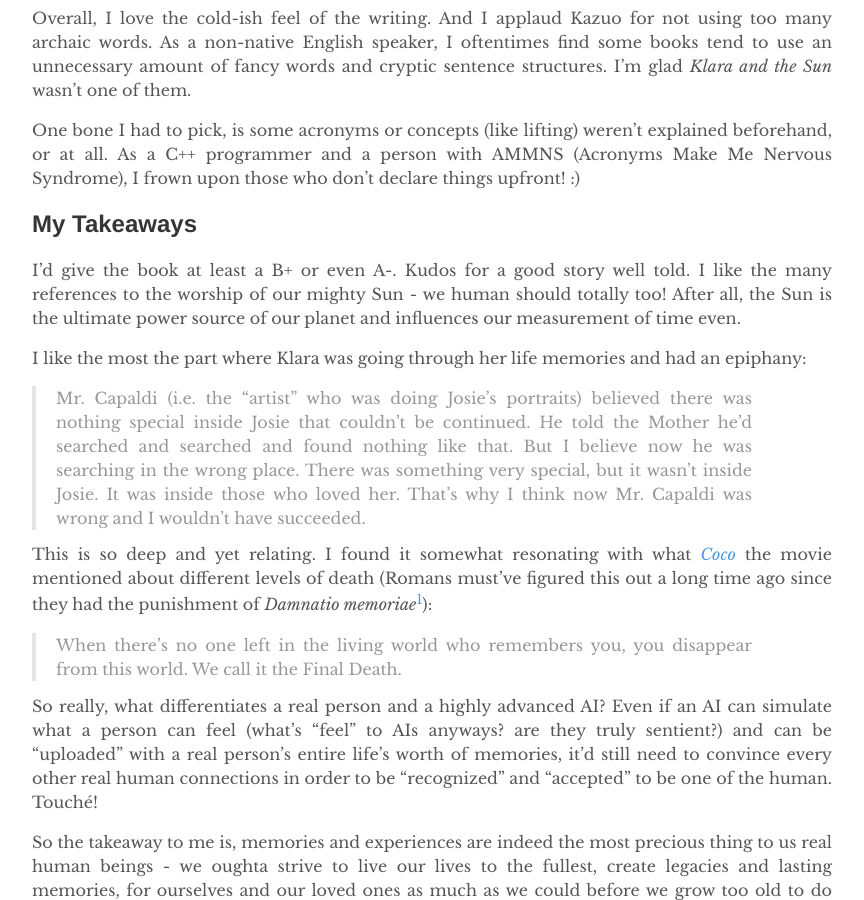
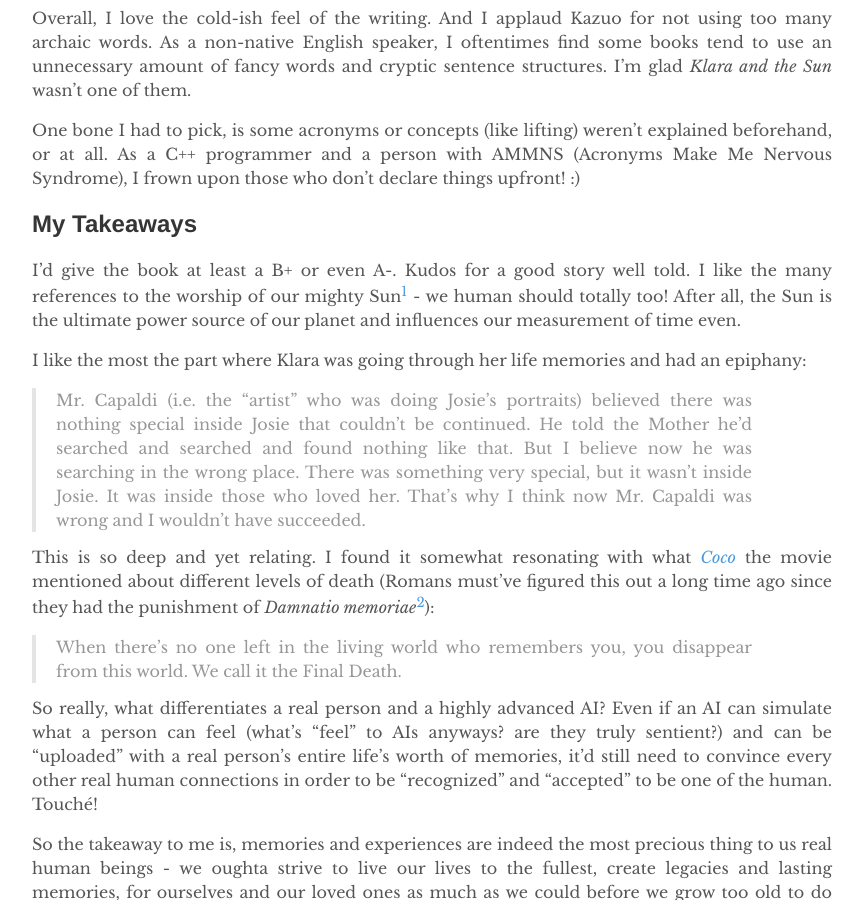
Before and after one commit to yuexiaofeng/yuexiaofeng.github.io, a Jekyll site: the page built from _posts/2022-08-23-klara.md, in a window 1280 px wide and 900 px high, scrolled down 3640 px. Shown: the whole window, without its empty margins (208-1072 px from the left). Built offline with Jekyll 4.4.1, drawn with Linux system fonts in a browser that asks for light colours; part of the change alters nothing that is shown; some of the changed text lies outside the part shown.

```diff
--- a/_posts/2022-08-23-klara.md
+++ b/_posts/2022-08-23-klara.md
@@ -50,13 +50,13 @@ One bone I had to pick, is some acronyms or concepts (like lifting) weren’t ex
 
 ## My Takeaways
 
-I'd give the book at least a B+ or even A-. Kudos for a good story well told. I like the many references to the worship of our mighty Sun - we human should totally too! After all, the Sun is the ultimate power source of our planet and influences our measurement of time even.
+I'd give the book at least a B+ or even A-. Kudos for a good story well told. I like the many references to the worship of our mighty Sun[^fn1] - we human should totally too! After all, the Sun is the ultimate power source of our planet and influences our measurement of time even.
 
 I like the most the part where Klara was going through her life memories and had an epiphany:
 
 > Mr. Capaldi (i.e. the "artist" who was doing Josie's portraits) believed there was nothing special inside Josie that couldn't be continued. He told the Mother he'd searched and searched and found nothing like that. But I believe now he was searching in the wrong place. There was something very special, but it wasn't inside Josie. It was inside those who loved her. That's why I think now Mr. Capaldi was wrong and I wouldn't have succeeded.
 
-This is so deep and yet relating. I found it somewhat resonating with what [*Coco*](https://www.imdb.com/title/tt2380307/) the movie mentioned about different levels of death (Romans must've figured this out a long time ago since they had the punishment of *Damnatio memoriae*[^fn1]):
+This is so deep and yet relating. I found it somewhat resonating with what [*Coco*](https://www.imdb.com/title/tt2380307/) the movie mentioned about different levels of death (Romans must've figured this out a long time ago since they had the punishment of *Damnatio memoriae*[^fn2]):
 
 > When there's no one left in the living world who remembers you, you disappear from this world. We call it the Final Death.
 
@@ -76,17 +76,18 @@ As a consumer, I am not really a huge fan of this idea of subscriptions. Not jus
 
 Nevertheless, as an engineering professional in the tech industry, I can totally see the value of subscriptions to the business as they provide predictable and steady revenue streams. It also made a lot sense for cloud service providers as there'd be ongoing maintenance costs in the long run.
 
-I, however, resent the idea of some carmakers trying to abuse this concept of subscriptions. It's one thing to subscribe to a satellite navigation service, but a complete different another thing to have to pay recurring fees for hardware that buyers already paid for, such as paying an additional monthly fee just to heat seats[^fn2]. I get that carmakers would be able to save a lot by mass-ordering standardized parts so they can pre-install everything and then sell different features à la carte by subscriptions. But that's just not right. We did **buy** the car, which means the parts would need to be included. As a driver myself, I dread this would become a new industry norm. Ownership matters!
+I, however, resent the idea of some carmakers trying to abuse this concept of subscriptions. It's one thing to subscribe to a satellite navigation service, but a complete different another thing to have to pay recurring fees for hardware that buyers already paid for, such as paying an additional monthly fee just to heat seats[^fn3]. I get that carmakers would be able to save a lot by mass-ordering standardized parts so they can pre-install everything and then sell different features à la carte by subscriptions. But that's just not right. We did **buy** the car, which means the parts would need to be included. As a driver myself, I dread this would become a new industry norm. Ownership matters!
 
 But taking a step back, part of me thinks the idea of ownership is perhaps also a "scam". Since we don't really live forever, we can't practically own anything in perpetuity right? Maybe it's just like the famous tag line of Patek: you never actually own anything; you merely look after them for the next generation. :)
 
 Think about it - do you really own your home? Even if you manage to pay off all your mortgages, you'd still need to pay property taxes and other fees every year for as long as you "own" it in your life. The moment you can't pay, they'd put a lien on it and perhaps next thing you know would be foreclosure. In a way, you're paying a subscription fee to the civil services.
 
-Do you really own your iPhone? There's this thing called *planned obsolescence*, a business strategy[^fn3] in which the obsolescence (the process of becoming obsolete, that is, unfashionable or no longer usable) of a product is planned and built into it from its conception, by the manufacturer. Apple ain't even trying to hide the intention - there's this so-called iPhone Upgrade Program you can subscribe to, where you can get a new iPhone *every year* by trading in the previous generation. I meant, how is this environment-friendly?
+Do you really own your iPhone? There's this thing called *planned obsolescence*, a business strategy[^fn4] in which the obsolescence (the process of becoming obsolete, that is, unfashionable or no longer usable) of a product is planned and built into it from its conception, by the manufacturer. Apple ain't even trying to hide the intention - there's this so-called iPhone Upgrade Program you can subscribe to, where you can get a new iPhone *every year* by trading in the previous generation. I meant, how is this environment-friendly?
 
 Although, on the other hand, could we human be under planned obsolescence too by our creator so immortality was never meant to be achieved?
 
 ---
-[^fn1]: Damnatio memoriae (condemnation of memory) was a punishment reserved for certain people the Romans decided to dishonor for one reason or another. It involved trying to get rid of all records that the person ever existed.
-[^fn2]: BMW starts selling [heated seat subscriptions](https://www.theverge.com/2022/7/12/23204950/bmw-subscriptions-microtransactions-heated-seats-feature) for $18 a month.
-[^fn3]: Source: *User Experience in the Age of Sustainability*, 2012, by Kem-Laurin Kramer.
+[^fn1]: Here's a [video](https://youtu.be/6tmbeLTHC_0) of the Sun in Ultra-HD (4K), from NASA.
+[^fn2]: Damnatio memoriae (condemnation of memory) was a punishment reserved for certain people the Romans decided to dishonor for one reason or another. It involved trying to get rid of all records that the person ever existed.
+[^fn3]: BMW starts selling [heated seat subscriptions](https://www.theverge.com/2022/7/12/23204950/bmw-subscriptions-microtransactions-heated-seats-feature) for $18 a month.
+[^fn4]: Source: *User Experience in the Age of Sustainability*, 2012, by Kem-Laurin Kramer.
```
